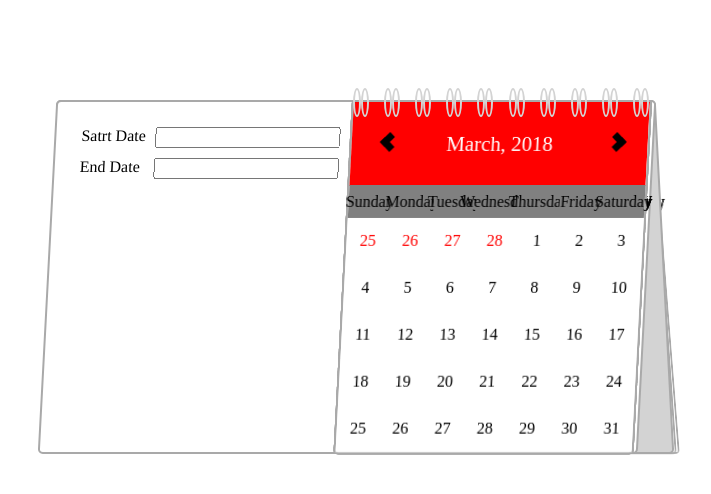
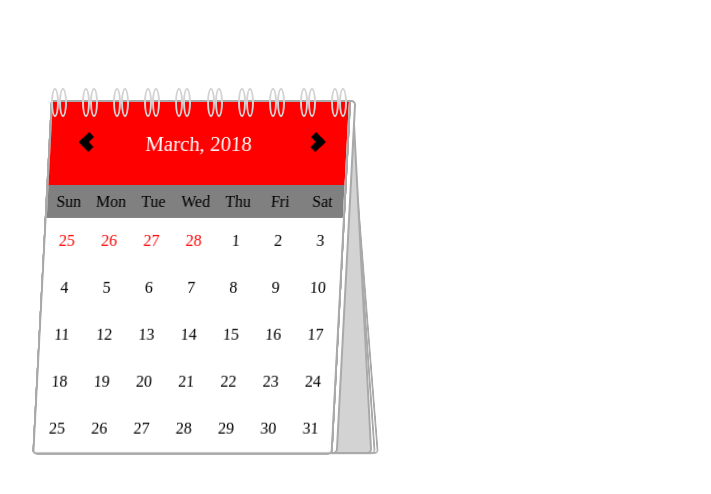
Before and after one commit to yardenShacham/react-component, a React app: page / in a window 1280 px wide. Shown: the top 494 px of the page, without its empty margins (61-772 px from the left). Built offline with nearby package versions, Linux system fonts and the light colour scheme.

Commit message:
split 2 range and regular pickers

```diff
--- a/src/components/calendar-month/calendar-month.scss
+++ b/src/components/calendar-month/calendar-month.scss
@@ -115,7 +115,7 @@
   transform-origin: top;
   transform: rotateX(0deg) skew(-3deg) translateZ(0);
   z-index: 9999;
-  margin-left: 305px;
+  margin-left: 4px;
   border: 2px solid darkgrey;
   border-radius: 5px;
   &.fliped-front {
--- a/src/components/calendar-month/index.js
+++ b/src/components/calendar-month/index.js
@@ -1,3 +1 @@
-import './calendar-month.scss';
-
 export {CalendarMonth} from './calendar-month.jsx';
--- a/src/components/date-picker/date-picker.component.jsx
+++ b/src/components/date-picker/date-picker.component.jsx
@@ -36,9 +36,8 @@ export class DatePicker extends React.Component {
     }
 
     getProps() {
-        const {isFullDayFormat, titleDateFormat} = this.props;
+        const { titleDateFormat} = this.props;
         return {
-            isFullDayFormat: isFullDayFormat === undefined || isFullDayFormat === null ? true : false,
             titleDateFormat: titleDateFormat || formats.veryShurt
         };
     }
@@ -85,7 +84,7 @@ export class DatePicker extends React.Component {
     }
 
     componentWillMount() {
-        const {isFullDayFormat} = this.getProps();
+        const {isFullDayFormat} = this.props;
         this.daysOfWeekOptions = this.dateService.getDaysOfWeek(isFullDayFormat)
         this.setState({
             calendars: this.dateService.getFullYear(this.currentYear).reverse()
--- a/src/components/date-picker/date-picker.scss
+++ b/src/components/date-picker/date-picker.scss
@@ -1,4 +1,5 @@
 .date-picker {
+  @import "../calendar-month/calendar-month.scss";
   .stand {
     display: flex;
     border: 2px solid darkgrey;
@@ -29,7 +30,7 @@
     z-index: 10000;
     width: 296px;
     margin-top: -12px;
-     margin-left: 306px;
+    margin-left: 4px;
 
     .pin {
       display: flex;
--- a/src/components/dateRange-picker/dateRange-picker.jsx
+++ b/src/components/dateRange-picker/dateRange-picker.jsx
@@ -36,9 +36,8 @@ export class DateRangePicker extends React.Component {
     }
 
     getProps() {
-        const {isFullDayFormat, titleDateFormat} = this.props;
+        const {titleDateFormat} = this.props;
         return {
-            isFullDayFormat: isFullDayFormat === undefined || isFullDayFormat === null ? true : false,
             titleDateFormat: titleDateFormat || formats.veryShurt
         };
     }
@@ -85,7 +84,7 @@ export class DateRangePicker extends React.Component {
     }
 
     componentWillMount() {
-        const {isFullDayFormat} = this.getProps();
+        const {isFullDayFormat} = this.props;
         this.daysOfWeekOptions = this.dateService.getDaysOfWeek(isFullDayFormat)
         this.setState({
             calendars: this.dateService.getFullYear(this.currentYear).reverse()
--- a/src/components/dateRange-picker/dateRange-picker.scss
+++ b/src/components/dateRange-picker/dateRange-picker.scss
@@ -1,4 +1,8 @@
 .dateRange-picker {
+  @import "../calendar-month/calendar-month.scss";
+  .calendar-month {
+    margin-left: 305px;
+  }
   .stand {
     display: flex;
     border: 2px solid darkgrey;
--- a/src/index.js
+++ b/src/index.js
@@ -3,10 +3,10 @@ import React from "react";
 export {DatePicker} from './components/date-picker';
 export {DateRangePicker} from './components/dateRange-picker';
 
-//import {DatePicker} from './components/date-picker';
+import {DatePicker} from './components/date-picker';
 import {DateRangePicker} from './components/dateRange-picker';
 
 export const components = [
-    //<DatePicker   isFullDayFormat={true}/>,
-    <DateRangePicker/>
+    <DatePicker/>,
+    // <DateRangePicker/>
 ];
```
Lines whose indentation alone changed are shown as unchanged.
